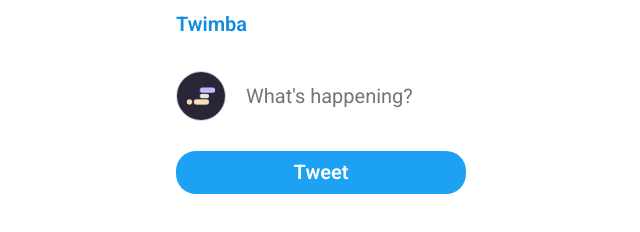
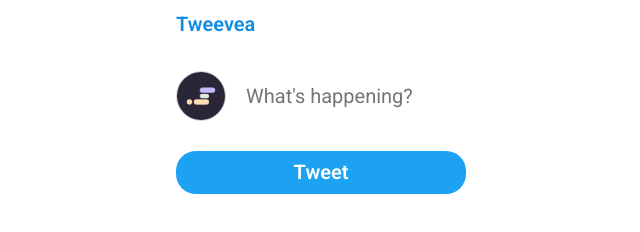
Before and after one commit to joshuaombasa/TWEENY-TWITTER-CLONE-APP, a plain HTML site: page index.html in a window 1280 px wide. Shown: the full height of the page, 319-959 px from the left. Drawn offline with nearby package versions, Linux system fonts and the light colour scheme.

Commit message:
updated app name

```diff
--- a/index.html
+++ b/index.html
@@ -13,7 +13,7 @@
 
 <body>
 	<header>
-		<h1>Twimba</h1>
+		<h1>Tweevea</h1>
 	</header>
 	<main>
 		<div class="tweet-input-area">
```
